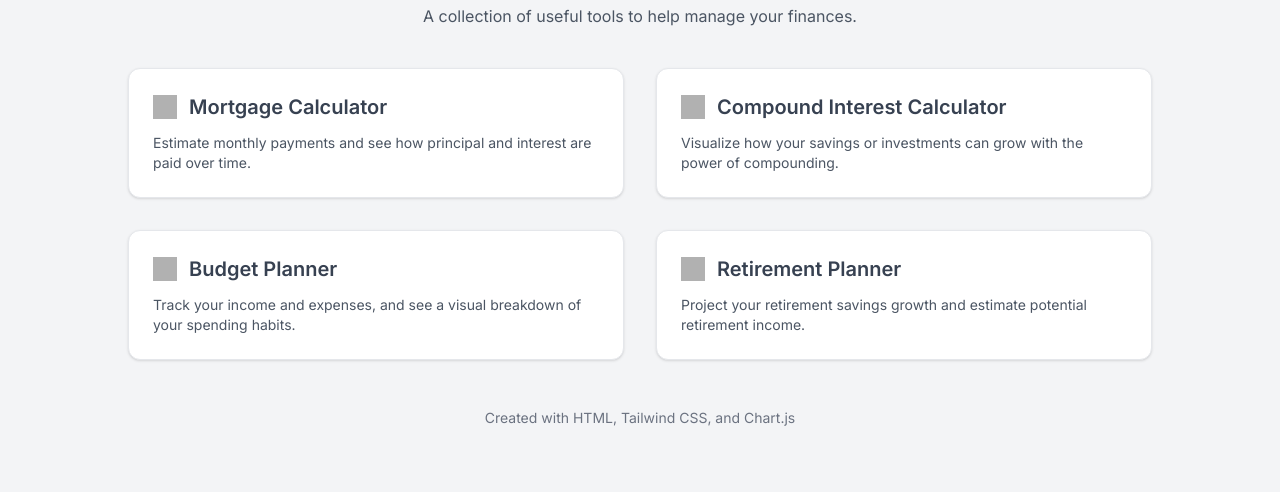
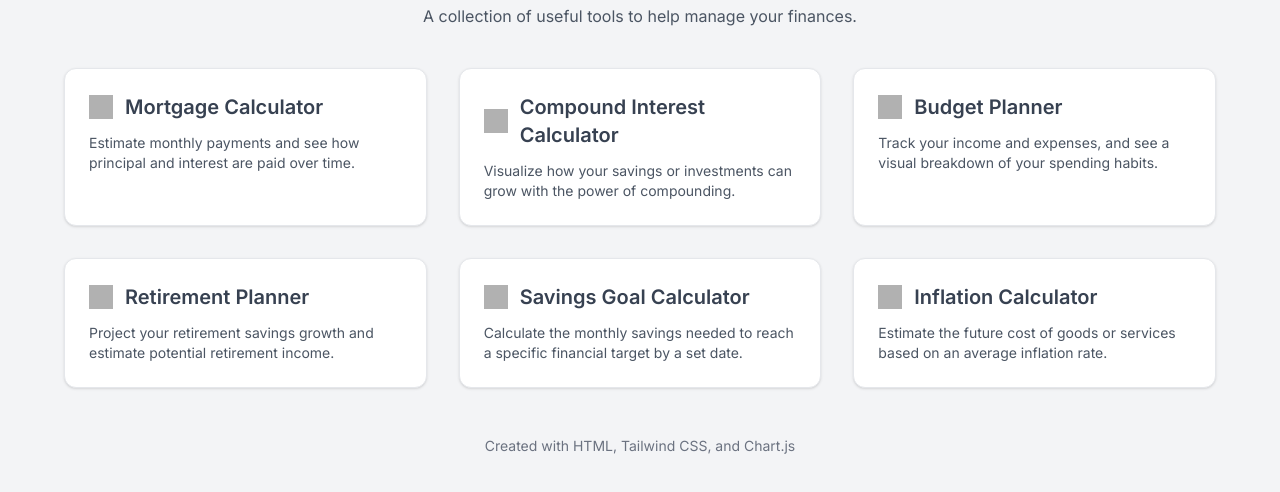
Before and after one commit to idsulik/financial-calculators, a plain HTML site: page index.html in a window 1280 px wide. Shown: the part 84-576 px from the top of the page. Drawn offline with nearby package versions, Linux system fonts and the light colour scheme; grey boxes are pictures that could not be loaded.

Commit message:
Update index.html

```diff
--- a/index.html
+++ b/index.html
@@ -11,7 +11,7 @@
     <style>
         body {
             font-family: 'Inter', sans-serif;
-            background-color: #f3f4f6; /* Tailwind gray-100 */
+            background-color: #f3f4f6; /* gray-100 */
         }
         .calculator-card {
             transition: transform 0.2s ease-in-out, box-shadow 0.2s ease-in-out;
@@ -40,13 +40,13 @@
     </style>
 </head>
 <body class="p-6 md:p-10">
-    <div class="max-w-5xl mx-auto">
+    <div class="max-w-6xl mx-auto">
         <header class="text-center mb-10">
             <h1 class="text-3xl md:text-4xl font-bold text-gray-800 mb-2">Financial Calculators Suite</h1>
             <p class="text-md text-gray-600">A collection of useful tools to help manage your finances.</p>
         </header>
 
-        <main class="grid grid-cols-1 sm:grid-cols-2 lg:grid-cols-2 gap-6 md:gap-8">
+        <main class="grid grid-cols-1 sm:grid-cols-2 lg:grid-cols-3 gap-6 md:gap-8">
 
             <a href="mortgage.html" class="calculator-card block bg-white p-6 rounded-xl shadow hover:shadow-lg border border-gray-200">
                 <div class="flex items-center mb-3">
@@ -74,10 +74,23 @@
 
              <a href="retirement.html" class="calculator-card block bg-white p-6 rounded-xl shadow hover:shadow-lg border border-gray-200">
                  <div class="flex items-center mb-3">
-                     <img src="https://cdn.jsdelivr.net/npm/lucide-static@latest/icons/flag.svg" alt="Retirement Icon" class="icon" style="color: #0d9488;" onerror="this.outerHTML='<span class=\'placeholder-icon\'></span>'">
-                    <h2 class="text-xl font-semibold text-gray-700">Retirement Planner</h2>
+                     <img src="https://cdn.jsdelivr.net/npm/lucide-static@latest/icons/flag.svg" alt="Retirement Icon" class="icon" style="color: #0d9488;" onerror="this.outerHTML='<span class=\'placeholder-icon\'></span>'"> <h2 class="text-xl font-semibold text-gray-700">Retirement Planner</h2>
                 </div>
                 <p class="text-sm text-gray-600">Project your retirement savings growth and estimate potential retirement income.</p>
+            </a>
+
+             <a href="savings_goal.html" class="calculator-card block bg-white p-6 rounded-xl shadow hover:shadow-lg border border-gray-200">
+                 <div class="flex items-center mb-3">
+                     <img src="https://cdn.jsdelivr.net/npm/lucide-static@latest/icons/target.svg" alt="Savings Goal Icon" class="icon" style="color: #a855f7;" onerror="this.outerHTML='<span class=\'placeholder-icon\'></span>'"> <h2 class="text-xl font-semibold text-gray-700">Savings Goal Calculator</h2>
+                </div>
+                <p class="text-sm text-gray-600">Calculate the monthly savings needed to reach a specific financial target by a set date.</p>
+            </a>
+
+             <a href="inflation.html" class="calculator-card block bg-white p-6 rounded-xl shadow hover:shadow-lg border border-gray-200">
+                 <div class="flex items-center mb-3">
+                     <img src="https://cdn.jsdelivr.net/npm/lucide-static@latest/icons/gauge.svg" alt="Inflation Icon" class="icon" style="color: #ea580c;" onerror="this.outerHTML='<span class=\'placeholder-icon\'></span>'"> <h2 class="text-xl font-semibold text-gray-700">Inflation Calculator</h2>
+                </div>
+                <p class="text-sm text-gray-600">Estimate the future cost of goods or services based on an average inflation rate.</p>
             </a>
 
         </main>
```
